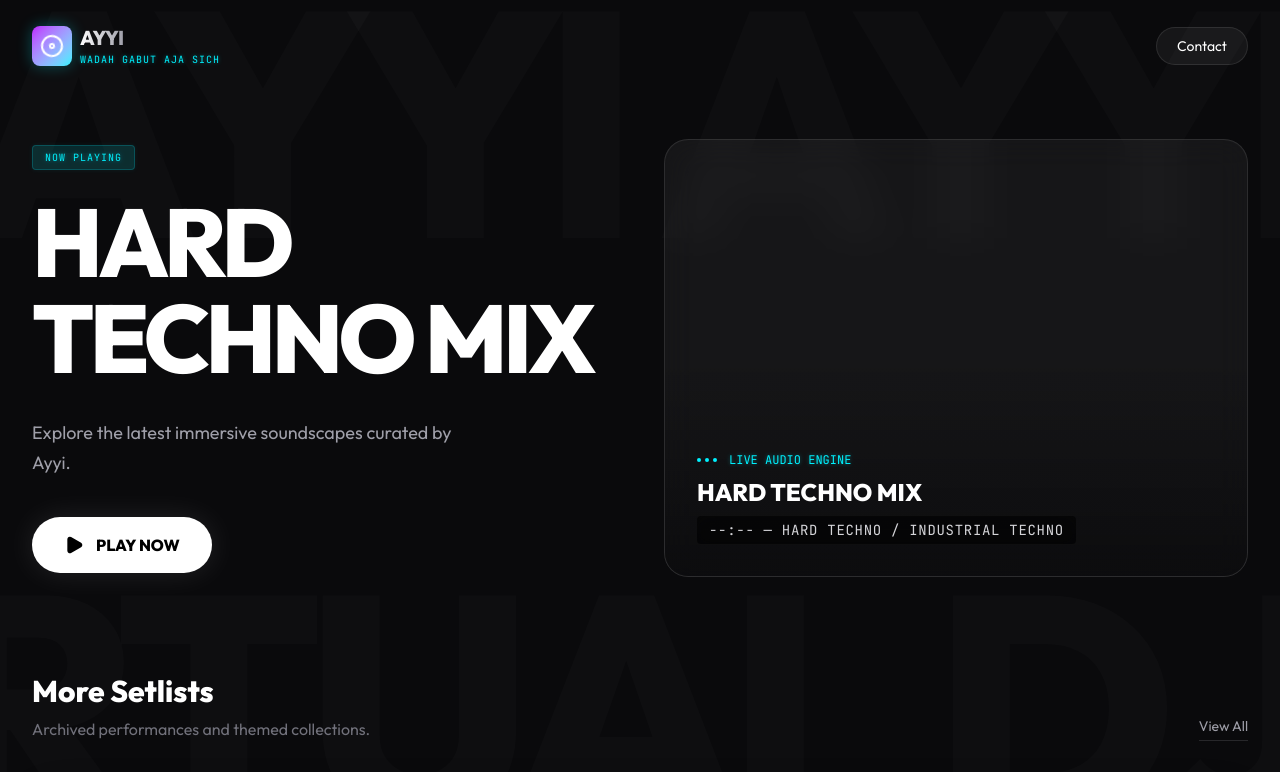
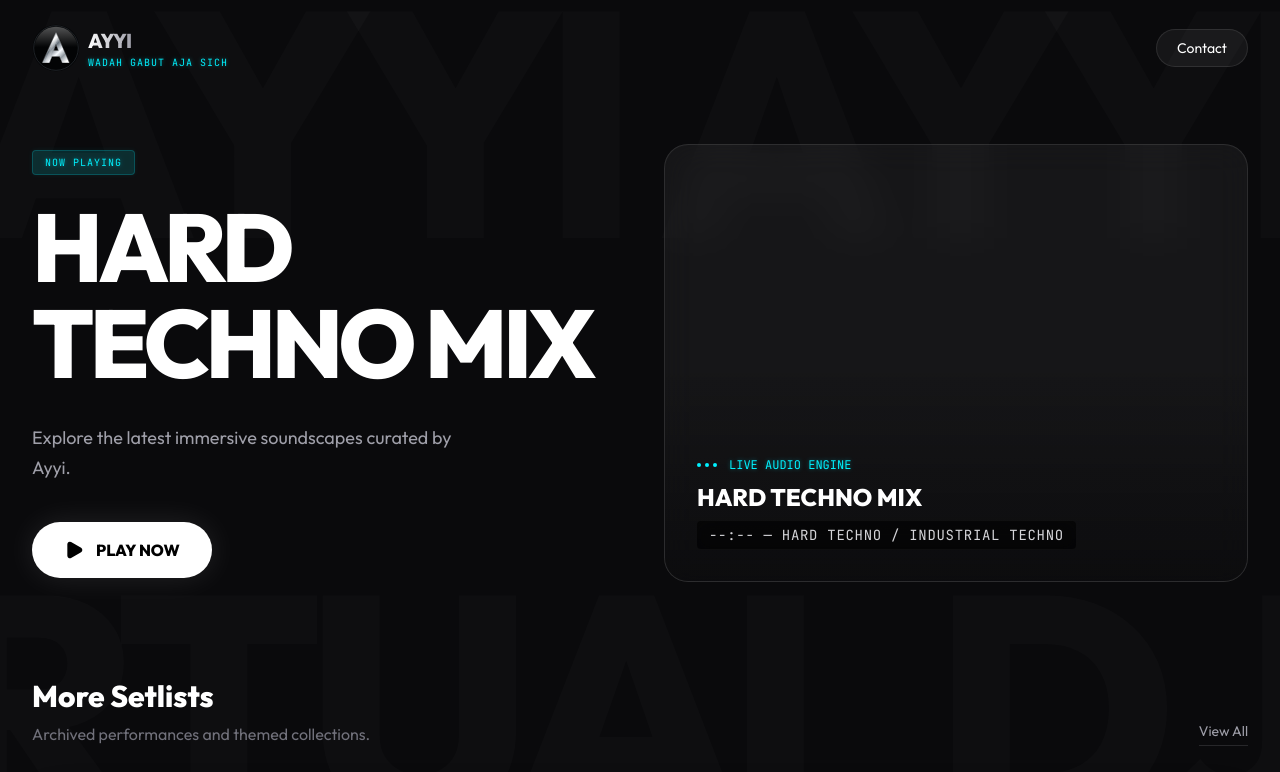
Before and after one commit to daexhi/Ayyi-SetList-Archive, a React (Vite) app: page / in a window 1280 px wide. Shown: the top 772 px of the page. Built offline with nearby package versions, Linux system fonts and the light colour scheme.

Commit message:
Use favicon as site brand mark

```diff
--- a/src/App.tsx
+++ b/src/App.tsx
@@ -241,9 +241,7 @@ export default function App() {
 
       <nav className="relative z-20 px-4 md:px-8 py-6 flex justify-between items-center max-w-7xl mx-auto">
         <div className="flex items-center gap-2">
-          <div className="w-10 h-10 bg-gradient-to-br from-neon-purple to-neon-cyan rounded-lg flex items-center justify-center p-2 shadow-[0_0_15px_rgba(0,242,255,0.3)]">
-            <Disc className="w-full h-full text-white animate-spin-slow" />
-          </div>
+          <img src="/favicon.svg" alt="AYYI" className="w-12 h-12 shrink-0" />
           <div>
             <span className="text-xl font-bold tracking-tight bg-clip-text text-transparent bg-gradient-to-r from-white to-zinc-400">AYYI</span>
             <span className="block text-[10px] font-mono text-neon-cyan uppercase tracking-widest">WADAH GABUT AJA SICH</span>
```
